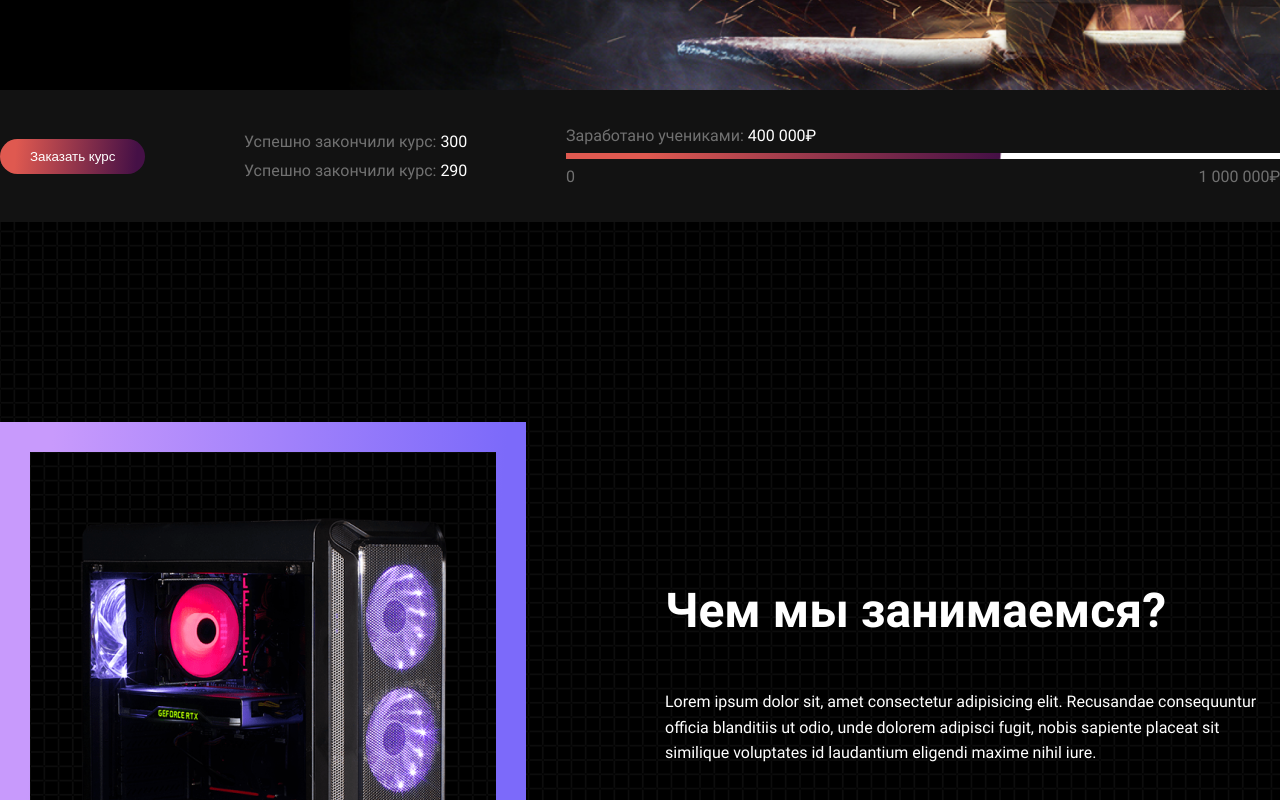
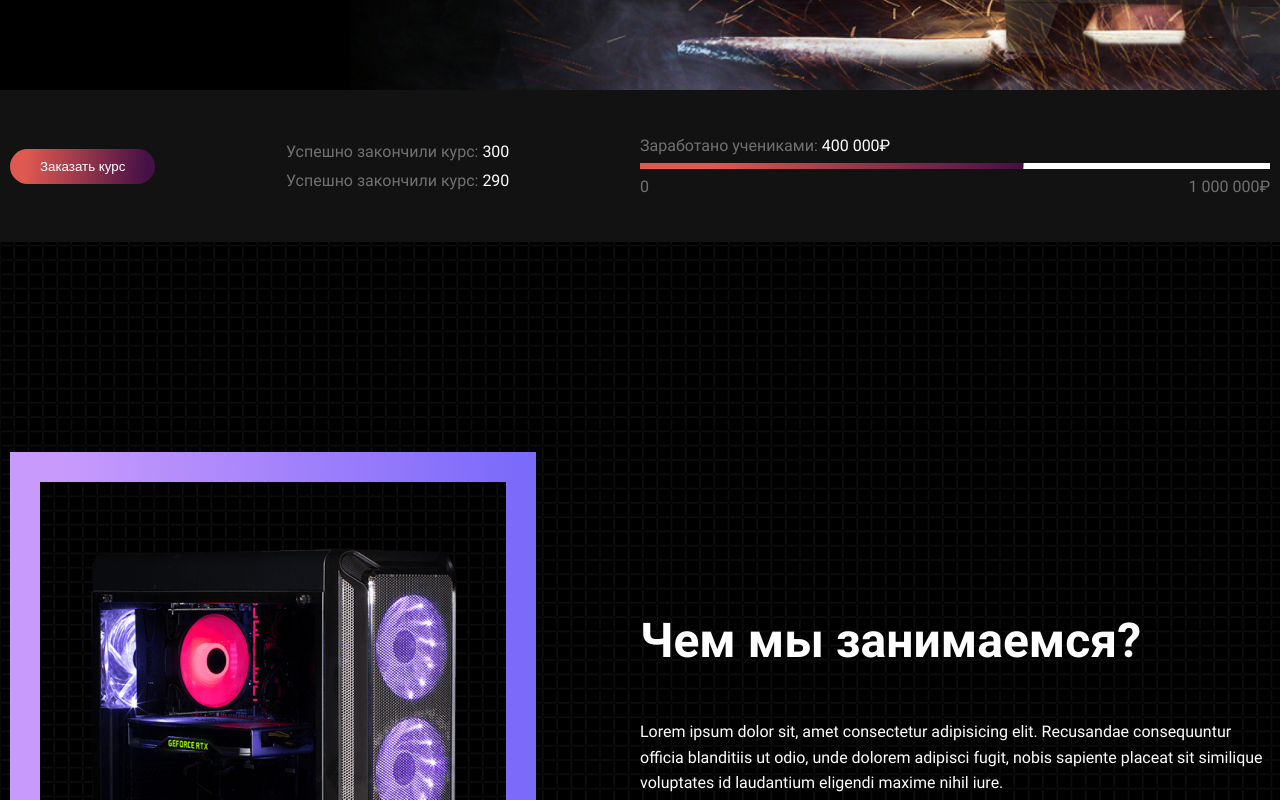
Before and after one commit to MargaritaKh0708/Website-CompSchool, a React (Create React App) app: page / in a window 1280 px wide. Shown: the part 740-1540 px from the top of the page. Built offline with nearby package versions, Linux system fonts and the light colour scheme.

Commit message:
styles changes

```diff
--- a/src/components/about-block/_about.scss
+++ b/src/components/about-block/_about.scss
@@ -9,7 +9,6 @@
 
     &__cube {
         position: relative;
-
     }
 
     &__border {
@@ -39,9 +38,7 @@
     }
 
     &__text-content {
-        padding-left: 139px;
-
-        flex: 1;
+        flex: 0 0 50%;
     }
 
     &__title {
--- a/src/components/footer/_footer.scss
+++ b/src/components/footer/_footer.scss
@@ -55,7 +55,7 @@
     gap: 30px;
 
     & button {
-      @extend .header__navigation-btn;
+      @extend .navigation__btn;
       padding: 10px;
       height: 50px;
       width: 50px;
--- a/src/components/header/Header.tsx
+++ b/src/components/header/Header.tsx
@@ -5,21 +5,20 @@ export const Header: React.FC = () => {
         <header className='header container'>
             <div className='header__wrapper'>
                 <div className='header__logo'><img src={logo} alt="logo" /></div>
-                <nav className='header__navigation'>
-                <ul className='header__navigation-list'>
-                    <li className='header__navigation-item'><a href="#main">Главная</a></li>
-                    <li className='header__navigation-item'><a href="#couses">Курсы</a></li>
-                    <li className='header__navigation-item'><a href="#schedule">Расписание</a></li>
-                    <li className='header__navigation-item'><a href="#teachers">Преподаватели</a></li>
-                    <li className='header__navigation-item'><a href="#mailing">Рассылка</a></li>
-                    <li className='header__navigation-item'><a href="#contacts">Контакты</a></li>
+                <nav className='navigation'>
+                <ul className='navigation__list'>
+                    <li className='navigation__item'><a className='navigation__link' href="#main">Главная</a></li>
+                    <li className='navigation__item'><a className='navigation__link' href="#couses">Курсы</a></li>
+                    <li className='navigation__item'><a className='navigation__link' href="#schedule">Расписание</a></li>
+                    <li className='navigation__item'><a className='navigation__link' href="#teachers">Преподаватели</a></li>
+                    <li className='navigation__item'><a className='navigation__link' href="#mailing">Рассылка</a></li>
+                    <li className='navigation__item'><a className='navigation__link' href="#contacts">Контакты</a></li>
                 </ul>
-                <button className='header__navigation-btn'>
+                <button className='navigation__btn'>
                     Зайти в кабинет
                 </button>
             </nav>
             </div>
-
         </header>
     )
 }
--- a/src/components/presentation-block/sub-presentation-block/_order-line.scss
+++ b/src/components/presentation-block/sub-presentation-block/_order-line.scss
@@ -39,6 +39,7 @@
 
   &__percent {
     flex-direction: column;
+    flex: 0 0 50%;
     display: flex;
     gap: 8px;
 
@@ -49,7 +50,6 @@
         #451046 60.72%,
         $c-white 61%
       );
-      width: 714px;
       height: 6px;
     }
 
--- a/src/index.css
+++ b/src/index.css
@@ -25,18 +25,13 @@
 body {
   background: url("assets/img/bgc.png") repeat;
   font-family: "Roboto", sans-serif;
+  overflow-x: hidden;
   color: #fff;
 }
 
-.contaiter {
-  max-width: 1980px;
-  padding: 0 30px;
-  margin: 0 auto;
-  width: 100%;
-}
-
 .wrapper {
-  max-width: 1290px;
+  max-width: 1310px;
+  padding: 10px;
   margin: 0 auto;
 }
 
@@ -75,22 +70,23 @@ a {
   height: 40px;
   width: 40px;
 }
-.header__navigation {
+
+.navigation {
   justify-content: space-between;
   align-items: center;
   display: flex;
   gap: 20px;
 }
-.header__navigation-item a {
+.navigation__item a {
   color: #fff;
 }
-.header__navigation-list {
+.navigation__list {
   justify-content: space-between;
   font-size: 16px;
   display: flex;
   gap: 56px;
 }
-.header__navigation-btn, .footer__social button {
+.navigation__btn, .footer__social button {
   background: linear-gradient(94.26deg, #C89AFC 9.51%, #7C6AFA 90.23%);
   white-space: nowrap;
   border-radius: 50px;
@@ -173,12 +169,12 @@ a {
 }
 .order-line__percent {
   flex-direction: column;
+  flex: 0 0 50%;
   display: flex;
   gap: 8px;
 }
 .order-line__percent-line {
   background: linear-gradient(94.78deg, #df5950 11.19%, #451046 60.72%, #fff 61%);
-  width: 714px;
   height: 6px;
 }
 .order-line__percent-num {
@@ -224,8 +220,7 @@ a {
   top: 96px;
 }
 .about-block__text-content {
-  padding-left: 139px;
-  flex: 1;
+  flex: 0 0 50%;
 }
 .about-block__title {
   line-height: 140%;
--- a/src/styles/_main.scss
+++ b/src/styles/_main.scss
@@ -4,22 +4,18 @@
   margin: 0;
 }
 
-body  {
-background: url('assets/img/bgc.png') repeat;
-font-family: 'Roboto', sans-serif;
+body {
+  background: url("assets/img/bgc.png") repeat;
+  font-family: "Roboto", sans-serif;
+  overflow-x: hidden;
   color: $c-white;
 }
-.contaiter {
-    max-width: 1980px;
-    padding: 0 30px;
+.wrapper {
+  max-width: 1310px;
+  padding: 10px;
   margin: 0 auto;
-    width: 100%;
 }
 
-.wrapper {
-    max-width: 1290px;
-    margin: 0 auto;
-}
 img {
   width: 100%;
 }
```
Also changed, not shown: src/components/header/_header.scss (+5 -6 lines), 1 other file (tests, documents, lock files or other folders). Lines whose indentation alone changed are shown as unchanged.
